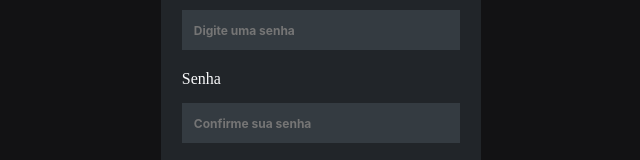
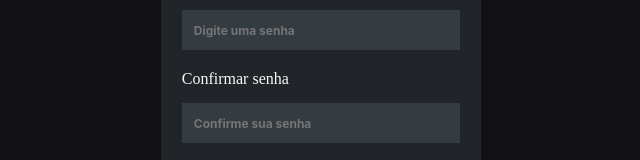
Before and after one commit to Kenzie-Academy-Brasil-Developers/kenzie-hub-iuryCh, a React (Vite) app in the folder kenzie-hub/: page /Register in a window 1280 px wide. Shown: the part 411-571 px from the top of the page, without its empty margins (319-959 px from the left). Built offline with nearby package versions, Linux system fonts and the light colour scheme.

Commit message:
change confirPassaword

```diff
--- a/kenzie-hub/src/components/Form/RegisterForm/index.jsx
+++ b/kenzie-hub/src/components/Form/RegisterForm/index.jsx
@@ -93,7 +93,7 @@ function RegisterForm() {
       />
 
       <Input
-        label="Senha"
+        label="Confirmar senha"
         id="confirmPassword"
         type="password"
         error={errors.confirmPassword?.message}
@@ -135,7 +135,7 @@ function RegisterForm() {
       <p> {errors.course_module?.message} </p>
       {loading && <ScaleLoader color={"#59323F"} loading={loading} size={50} />}
       <button
-        style={loading? {backgroundColor:"#59323F"}:null}
+        style={loading ? { backgroundColor: "#59323F" } : null}
         disabled={loading ? true : false}
       >
         Cadastrar
```
